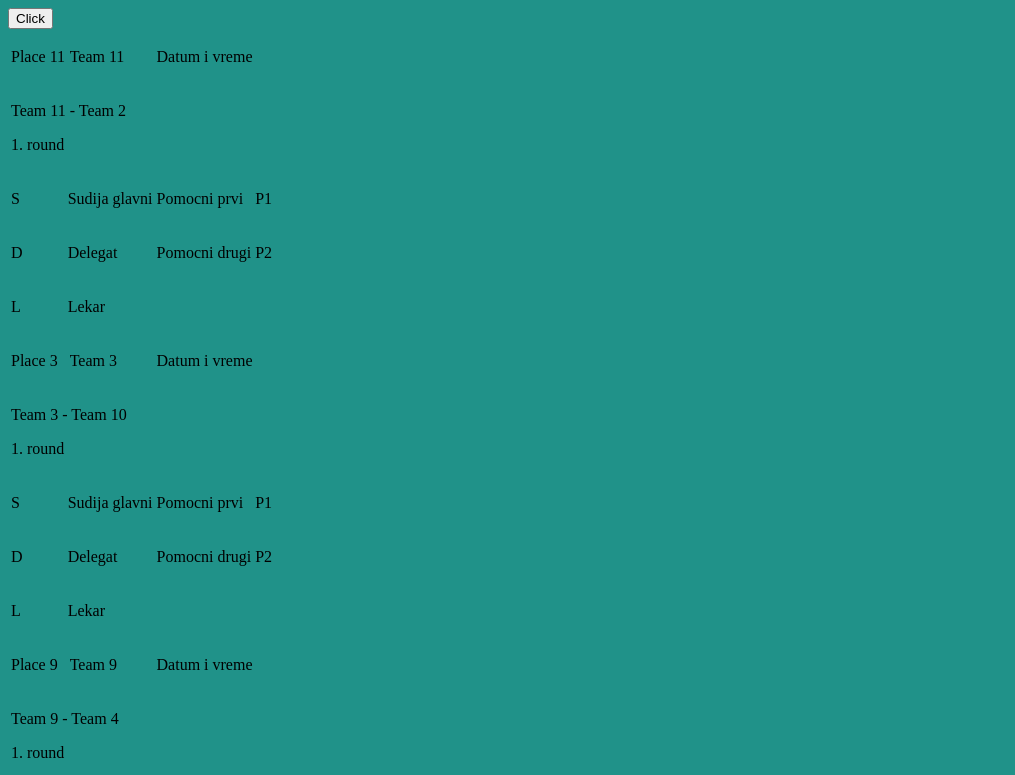
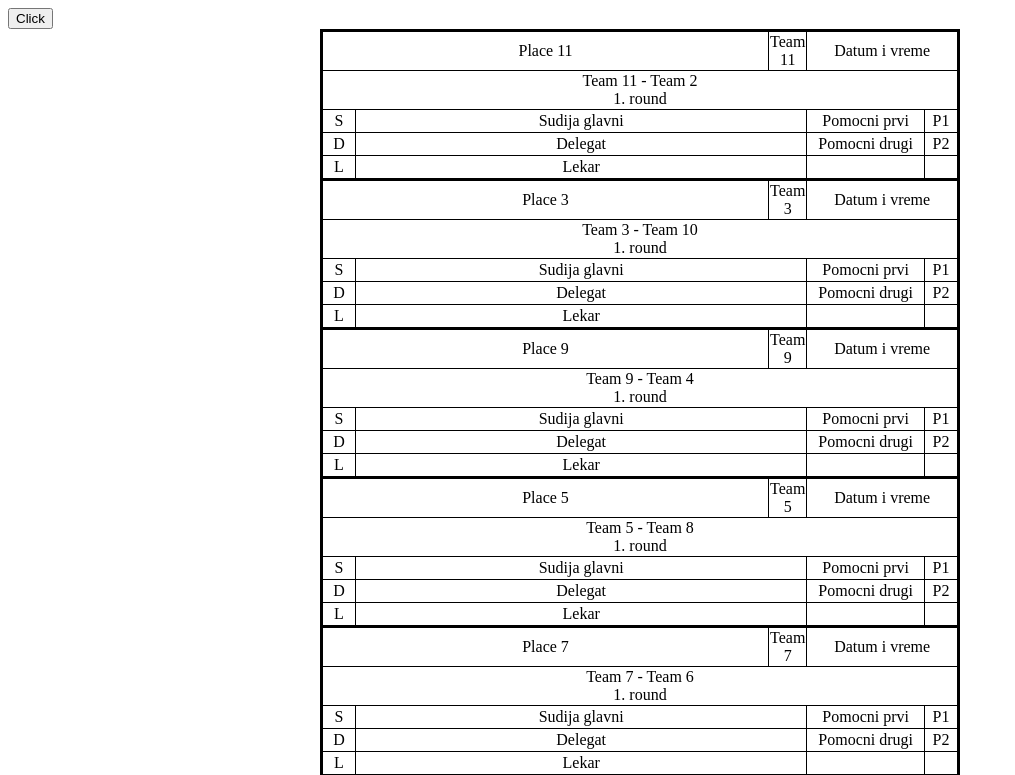
Before and after one commit to misocernak/misocernak.github.io, a plain HTML site: page bergerTable/table.html in a window 1280 px wide. Both pictures are taken after a click on the button "Click". Shown: the top 775 px of the page, without its empty margins (0-1015 px from the left). Drawn offline with Linux system fonts and the light colour scheme; files that its build step writes are made by us from their sources.

Commit message:
Update - added CSS

```diff
--- /dev/null
+++ b/bergerTable/style.css
@@ -0,0 +1,33 @@
+
+table {
+    width: 40em;
+    border-collapse: collapse;
+    margin: auto;
+    border-width: 10px;
+}
+table {
+    border: 3px solid black;
+  }
+.place {
+    width: 30em;
+}
+td {
+    border: 1px solid black;
+    height: 20px;
+    width: 30px;
+}
+p {
+    margin: auto;
+}
+.colspaned {
+    width: 120px;
+}
+td, .colspaned {
+    text-align: center;
+}
+.teams {
+    display: inline;
+}
+.lastRow {
+    border-bottom: 3px solid black;
+}
--- a/bergerTable/table.html
+++ b/bergerTable/table.html
@@ -5,8 +5,8 @@
     <meta charset="UTF-8">
     <meta name="viewport" content="width=device-width, initial-scale=1.0">
     <meta http-equiv="X-UA-Compatible" content="ie=edge">
-    <link rel="stylesheet" href="css/style.css">
-    <title>FsoApp</title>
+    <link rel="stylesheet" href="style.css">
+    <title>Berger Table</title>
 </head>
 
 <body>
```
